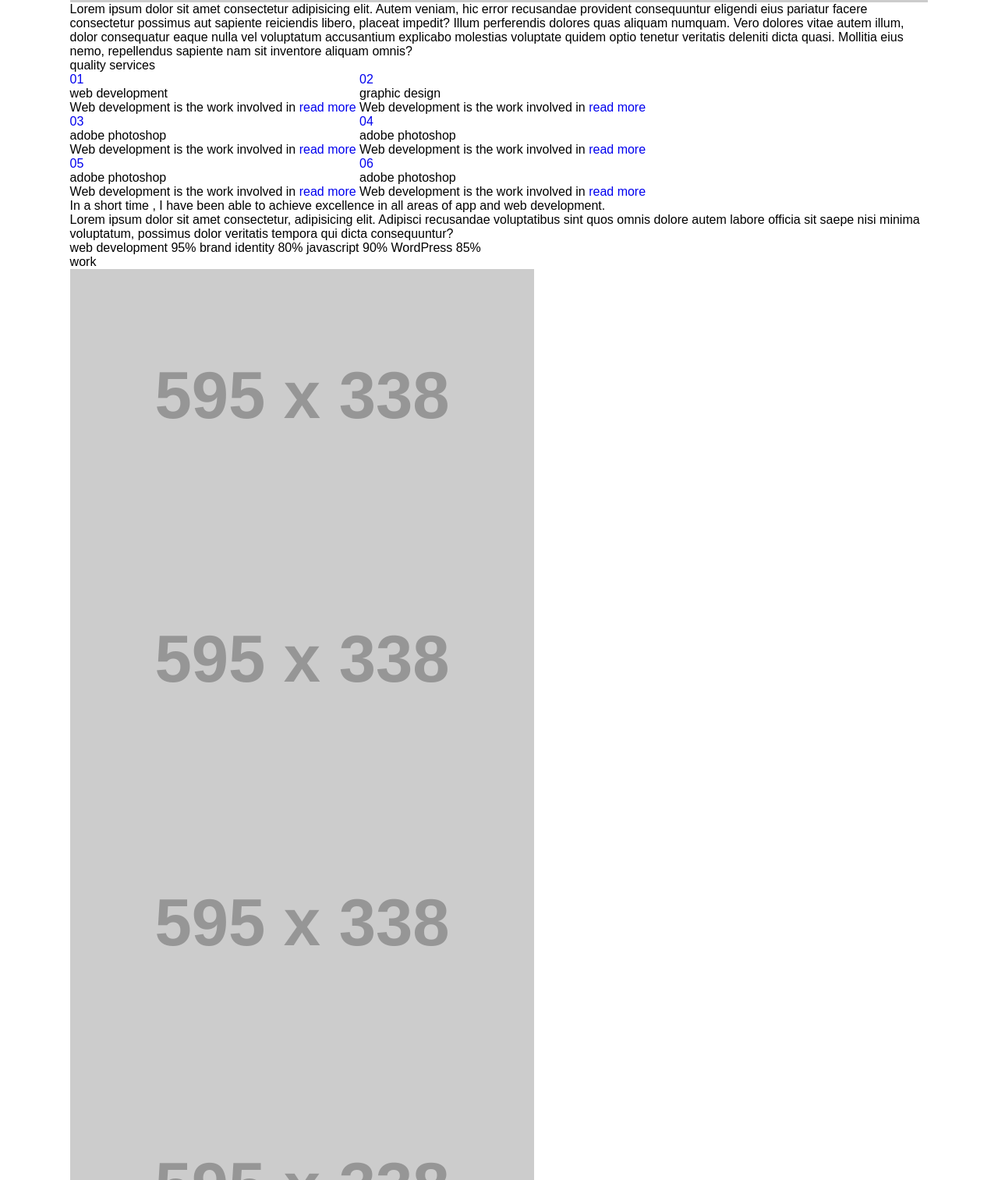
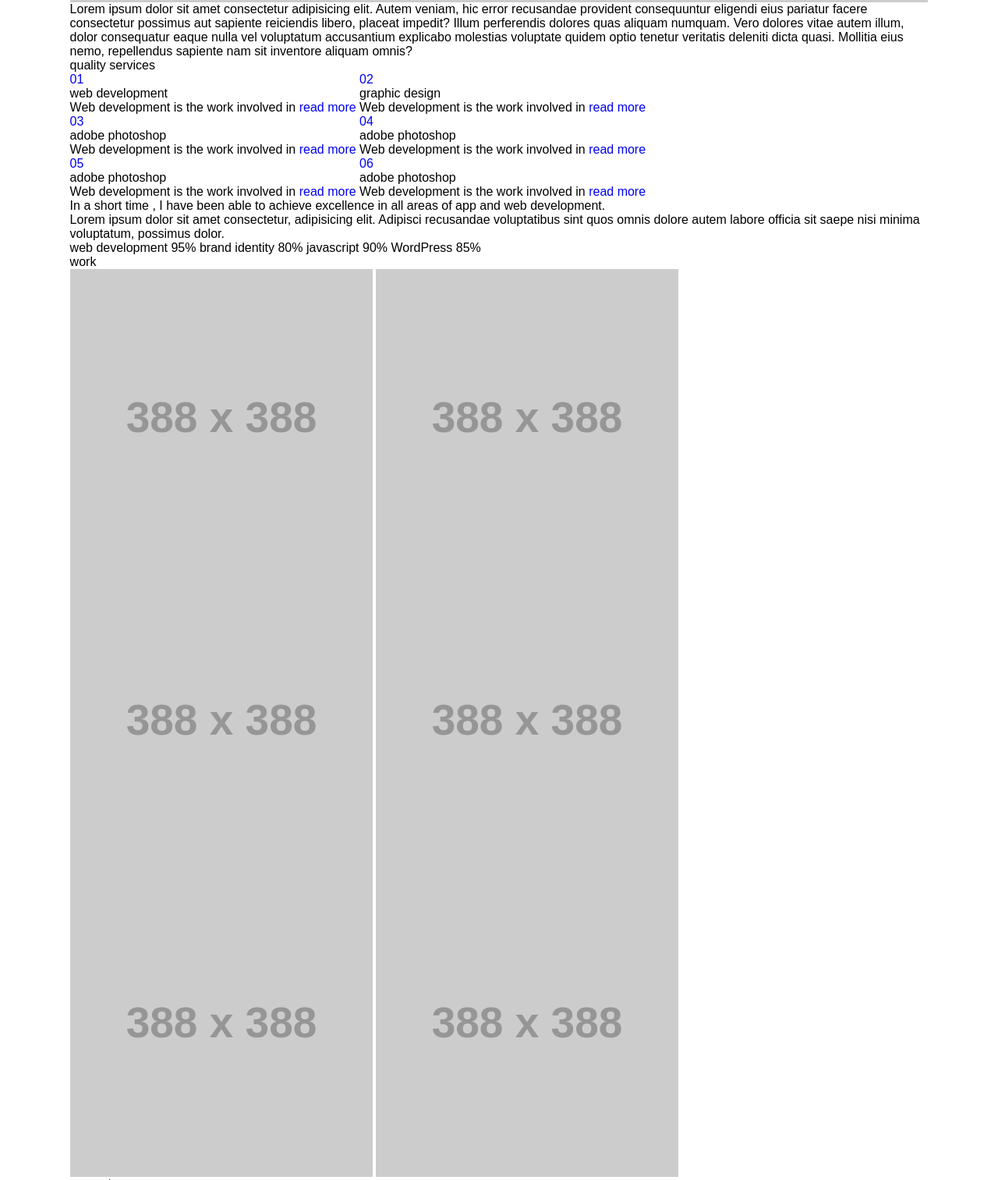
Before and after one commit to AniketShrirao/Walkers-HTML-CSS, a plain HTML site: page index.html in a window 1280 px wide. Shown: the part 867-2380 px from the top of the page at 78% size. Drawn offline with Linux system fonts and the light colour scheme; placeholder pictures from the web are drawn by us.

Commit message:
work image dimensions changed

```diff
--- a/index.html
+++ b/index.html
@@ -147,7 +147,7 @@
         <div class="skills">
           <div class="skills-info">
             <p>In a short time , I have been able to achieve excellence in all areas of app and web development.</p>
-            <p>Lorem ipsum dolor sit amet consectetur, adipisicing elit. Adipisci recusandae voluptatibus sint quos omnis dolore autem labore officia sit saepe nisi minima voluptatum, possimus dolor veritatis tempora qui dicta consequuntur?</p>
+            <p>Lorem ipsum dolor sit amet consectetur, adipisicing elit. Adipisci recusandae voluptatibus sint quos omnis dolore autem labore officia sit saepe nisi minima voluptatum, possimus dolor.</p>
           </div>
           <ul class="skill-set">
              <li>
@@ -180,42 +180,42 @@
           <li>
             <a href="#FIXME" title="Work 1">
               <figure>
-                <img src="https://via.placeholder.com/595x338" alt="Work-One">
+                <img src="https://via.placeholder.com/388x388" alt="Work-One">
               </figure>
             </a>
           </li>
           <li>
             <a href="#FIXME" title="Work 2">
               <figure>
-                <img src="https://via.placeholder.com/595x338" alt="Work-Two">
+                <img src="https://via.placeholder.com/388x388" alt="Work-Two">
               </figure>
             </a>
           </li>
           <li>
             <a href="#FIXME" title="Work 3">
               <figure>
-                <img src="https://via.placeholder.com/595x338" alt="Work-Three">
+                <img src="https://via.placeholder.com/388x388" alt="Work-Three">
               </figure>
             </a>
           </li>
           <li>
             <a href="#FIXME" title="Work 4">
               <figure>
-                <img src="https://via.placeholder.com/595x338" alt="Work-Four">
+                <img src="https://via.placeholder.com/388x388" alt="Work-Four">
               </figure>
             </a>
           </li>
           <li>
             <a href="#FIXME" title="Work 5">
               <figure>
-                <img src="https://via.placeholder.com/595x338" alt="Work-Five">
+                <img src="https://via.placeholder.com/388x388" alt="Work-Five">
               </figure>
             </a>
           </li>
           <li>
             <a href="#FIXME" title="Work 6">
               <figure>
-                <img src="https://via.placeholder.com/595x338" alt="Work-Six">
+                <img src="https://via.placeholder.com/388x388" alt="Work-Six">
               </figure>
             </a>
           </li>
@@ -230,7 +230,7 @@
         <h3>support</h3>
         <div class="supp">
           <figure>
-            <img src="https://via.placeholder.com/645x335" alt="support">
+            <img src="https://via.placeholder.com/640x325" alt="support">
           </figure>
           <ul class="support-devices">
             <li>
@@ -254,7 +254,7 @@
         <ul class="team">
           <li>
             <figure>
-              <img src="https://via.placeholder.com/380" alt="developer">
+              <img src="https://via.placeholder.com/375" alt="developer">
             </figure>
             <div class="member">
               <h4>Developer name</h4>
@@ -263,7 +263,7 @@
           </li>
           <li>
             <figure>
-              <img src="https://via.placeholder.com/380" alt="developer">
+              <img src="https://via.placeholder.com/375" alt="developer">
             </figure>
             <div class="member">
               <h4>Developer name</h4>
@@ -272,7 +272,7 @@
           </li>
           <li>
             <figure>
-              <img src="https://via.placeholder.com/380" alt="developer">
+              <img src="https://via.placeholder.com/375" alt="developer">
             </figure>
             <div class="member">
               <h4>Developer name</h4>
```
